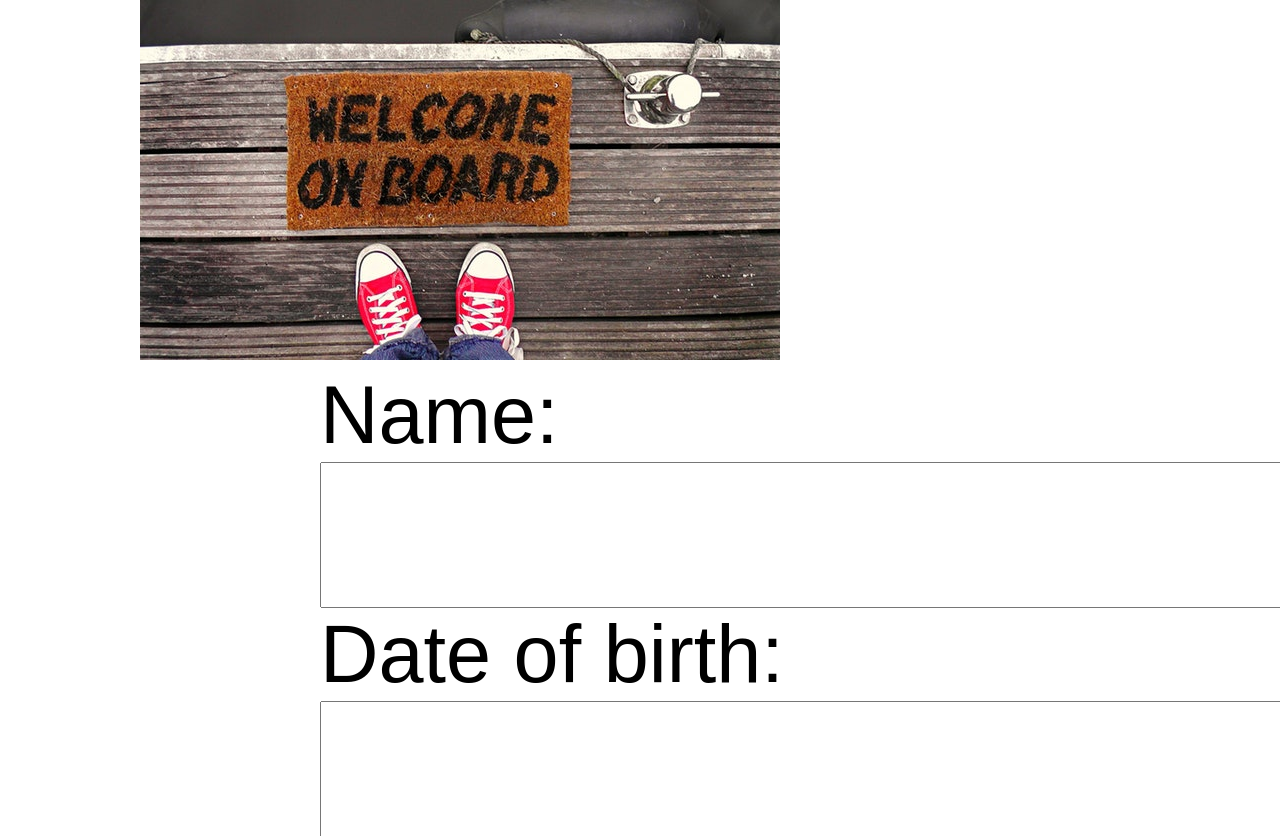
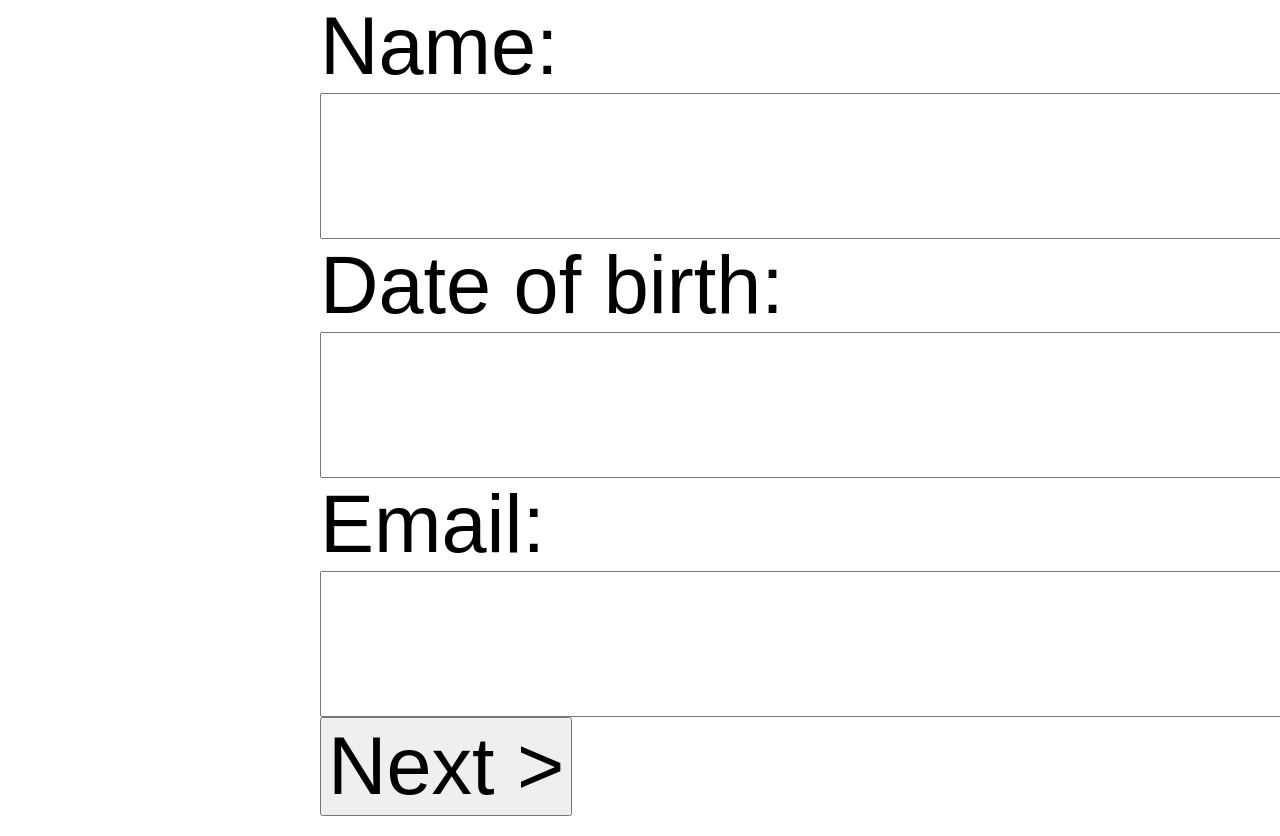
Before and after one commit to rjuliang/test, a plain HTML site: page index.html in a window 1280 px wide. Shown: the top 836 px of the page. Drawn offline with Linux system fonts and the light colour scheme.

Commit message:
Delete img element

```diff
--- a/index.html
+++ b/index.html
@@ -7,7 +7,6 @@
 </head>
 <body>
 
-  <img src="welcome-mat.jpg" alt="A welcome mat on a boat dock that says 'Welcome on Board.'">
 
   <form action="index.html" method="post">
     <label class="required">Name: <input type="text" name="name" required></label>
```
